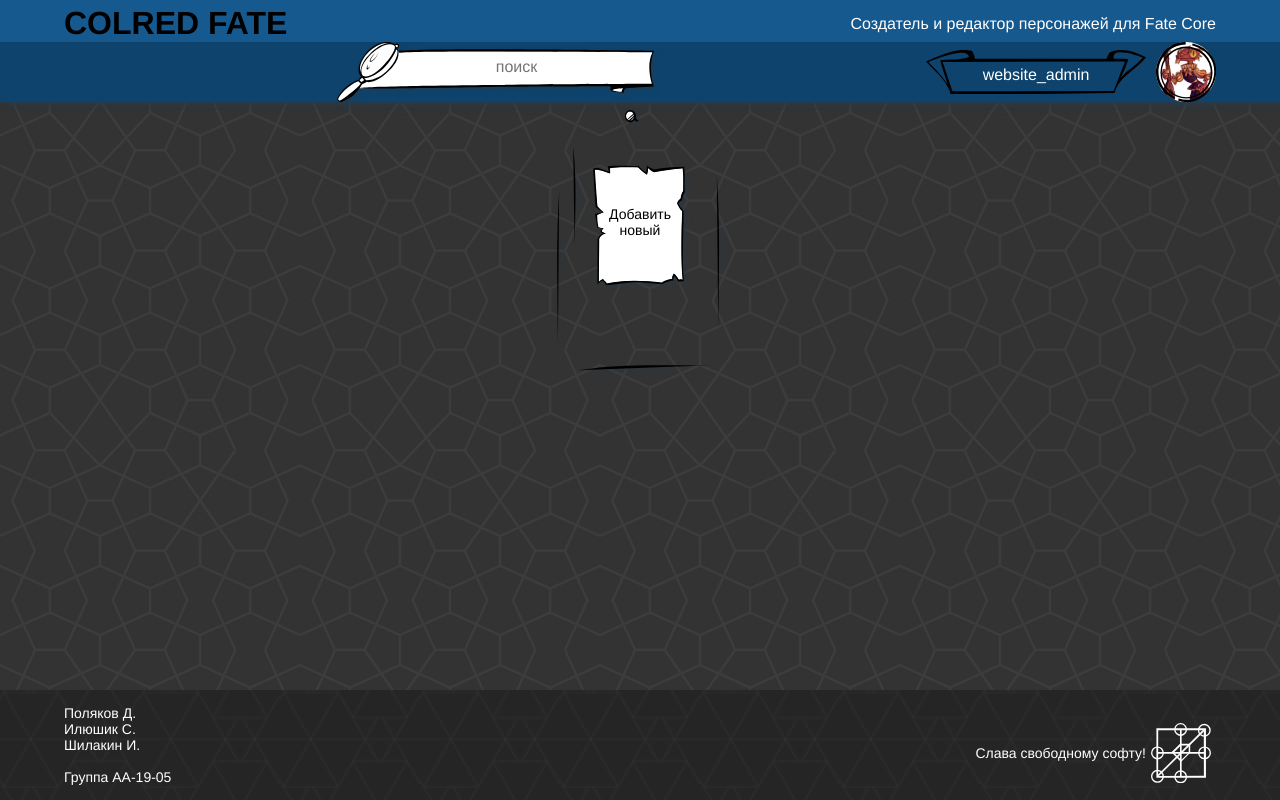
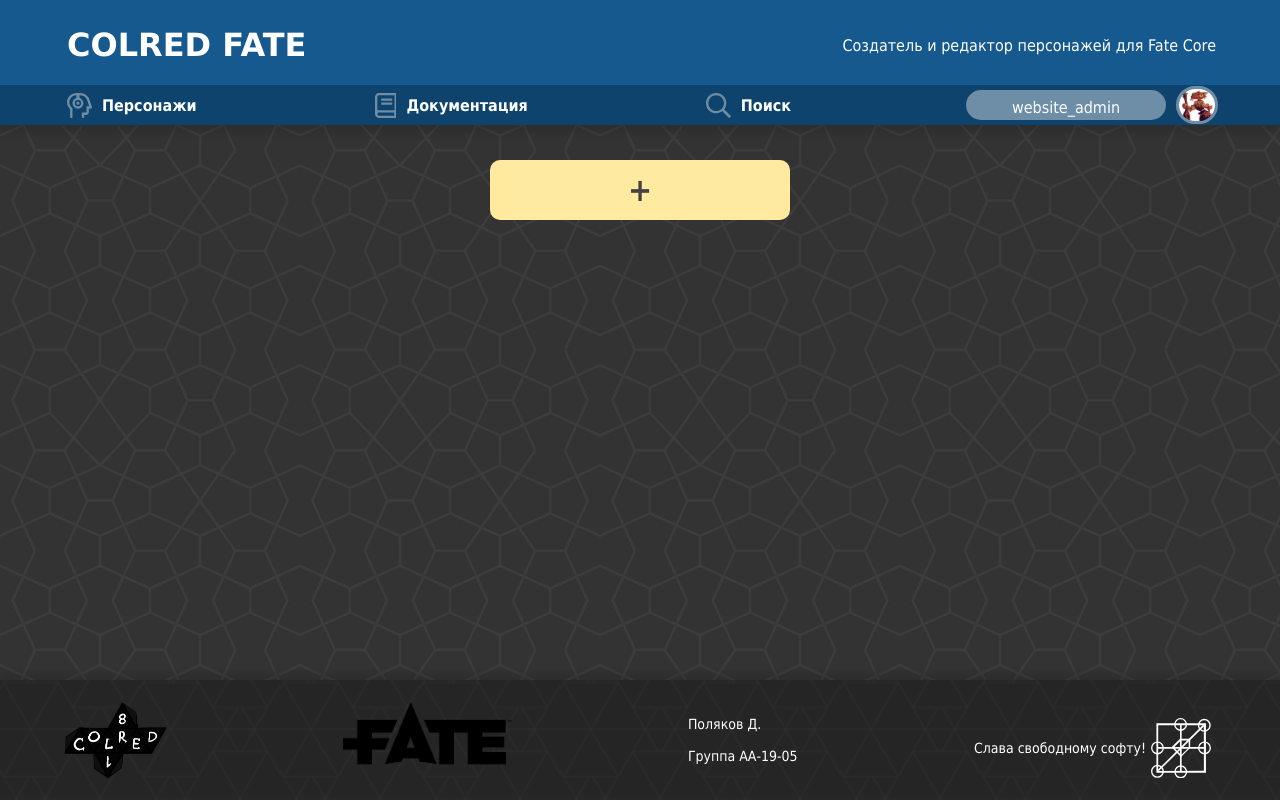
Before and after one commit to Polliakoff/COLRED_Fate, a Django app: page / in a window 1280 px wide. Run offline with Django 4.2, Linux system fonts and the light colour scheme; a user stored in the database is signed in; data comes from the database, SQL or seed files in the repository; both versions use the stored data as it was after the commit.

Commit message:
header+non_final_main

```diff
--- a/main/static/main/css/main_style.css
+++ b/main/static/main/css/main_style.css
@@ -1,8 +1,7 @@
 * {
   margin: 0;
   padding: 0;
-  font-family:  "HelveticaNeue-Light", "Helvetica Neue Light", "Helvetica Neue",
-  Helvetica, Arial, "Lucida Grande", sans-serif;
+  font-family:  Tahoma, sans-serif;
   transition: all 0.2s;
   outline: none;
 }
@@ -15,13 +14,13 @@
 }
 
 a {
-  color: black;
+  /* color: white; */
   text-decoration: none;
 }
 
-a:hover {
-  color: black;
-}
+/* a:hover {
+  color: white;
+} */
 
 html,
 body {
@@ -52,19 +51,19 @@
   flex-basis: 100%;
 }
 
-.filter_fix>div:nth-child(1) {
+/* .filter_fix>div:nth-child(1) {
   background: url(../images/login_page.svg);
   background-repeat: no-repeat;
   background-size: cover;
-}
+}   */
 
 @media screen and (max-width: 620px) {
-  .filter_fix>div:nth-child(1) {
+  /* .filter_fix>div:nth-child(1) {
     background: url(../images/login_page_mobile.svg);
     background-repeat: no-repeat;
     background-size: auto;
     background-position: center;
-  }
+  } */
 
   .filter_fix {
     width: 88vw;
@@ -91,28 +90,29 @@
 
 header {
   color: white;
-  height: 70px;
+  height: 125px;
   width: 100%;
   top: 0;
   position: fixed;
-  filter: drop-shadow( 3px 3px 2px rgba(34, 60, 80, 0.5));
+  box-shadow: 0px 6px 6px 1px #1c1e2038;
   z-index: 999;
+  display: flex;
+  flex-direction: column;
+  justify-content: space-around;
 }
 
 header .coach {
   background-color: #0d436d;
   padding: 0 5%;
-  padding: 0 5%;
-  -top: 5px;
-  /* background-color: aqua; */
   display: flex;
   flex-direction: row;
   align-items: center;
   justify-content: space-between;
-  filter: drop-shadow( 3px 3px 2px rgba(34, 60, 80, 0.4));
+  min-height: 10px;
 }
 
 header .title_head {
+  flex-grow: 5;
   background-color: #15598f;
   padding: 0 5%;
   padding-top: 5px;
@@ -120,12 +120,20 @@
   flex-direction: row;
   align-items: center;
   justify-content: space-between;
-  filter: drop-shadow( 3px 3px 2px rgba(34, 60, 80, 0.4));
+  min-height: 70px;
 }
 
 .title_head>a{
+  padding: 3px;
   font-size: xx-large;
   font-weight: bold;
+  color: white;
+  font-family: Verdana, sans-serif;
+}
+
+.title_head>a:hover{
+  background-color: #0d436d;
+  border-radius: 5px;
 }
 
 .coach>div {
@@ -136,29 +144,20 @@
   max-height: 60px;
 }
 
-@media screen and (max-width: 1250px) {
-  header .logo>div {
+@media screen and (max-width: 730px) {
+  .sinopsis {
     display: none;
   }
 }
 
-header .logo * {
-  padding: 0 5px;
-}
-
-header .logo img {
-  height: 60px;
-  width: auto;
-}
-
 header .lknick {
-  width: 220px;
-  height: 44px;
+  width: 200px;
+  height: 30px;
   justify-content: space-between;
   align-items: center;
   margin-right: 10px;
   display: flex;
-  text-align: center
+  text-align: center;
 }
 
 header .lknick>div:nth-child(2) {
@@ -167,33 +166,68 @@
 
 
 header .lknick .nickname {
-  background: url(../images/nickname.svg) !important;
-  background-repeat: no-repeat !important;
-  background-size: cover !important;
+  border-radius: 40px;
+  background-color: #6e8ea7;
   height: inherit;
 }
 
 .avatar{
-  width: 60px;
-  height: 60px;
-}
-
-.avatar>div:nth-child(2) {
-  background: url(../images/avatar.svg) !important;
-  background-repeat: no-repeat !important;
-  background-size: cover !important;
-}
-
-.avatar>div:nth-child(1){
-  background: unset !important;
+  width: 40px;
+  height: 40px;
 }
 
 .avatar img {
-  width: 60px;
-  height: 60px;
-  border-radius: 60px;
+  margin-bottom: 5px;
+  width: inherit;
+  height: inherit;
+  border-radius: 40px;
+  border: solid;
+  border-top-color: currentcolor;
+  border-right-color: currentcolor;
+  border-bottom-color: currentcolor;
+  border-left-color: currentcolor;
+  border-color: #6e8ea7;
 }
 
+.under_ava{
+  height: 90%;
+  width: auto;
+  margin-top: 1px;
+}
+
+.under_ava:hover{
+  background-color: #063255;
+  border-radius: 5px;
+}
+
+.nav_link{
+  padding: 3px;
+}
+
+.nav_link>a{
+  display: flex;
+  flex-direction: row;
+  align-items: center;
+  color: white;
+  font-weight: bold;
+}
+
+.nav_link:hover{
+  background-color: #063255;
+  border-radius: 5px;
+}
+
+.nav_link_svg{
+  height: 25px;
+  color: #6e8ea7;
+  margin-right: 10px;
+}
+
+@media screen and (max-width: 486px) {
+  .nav_link>a>div {
+    display: none;
+  }
+}
 
 /* header .lknick>div {
   padding-top: 5px;
@@ -202,16 +236,16 @@
   flex-grow: 33;
 } */
 
-header .search{
+/* header .search{
   background: url(../images/search_window.svg);
   background-repeat: no-repeat;
   background-size: cover;
   background-position: top 0px right 0px;
   width: 317px;
   height: 60px;
-}
+} */
 
-header .search>div {
+/* header .search>div {
   padding: 0 0 10px 12px;
   color: gray;
   font-weight: bold;
@@ -227,7 +261,7 @@
   outline: none;
   border: 0px;
   font-size: 16px;
-}
+} */
 
 @media screen and (max-width: 786px) {
   .lknick>*{
@@ -242,7 +276,7 @@
   }
 }
 
-@media screen and (max-width: 536px) {
+/* @media screen and (max-width: 536px) {
   header .search{
     background: url(../images/search_window_mobile.svg);
     background-repeat: no-repeat;
@@ -260,13 +294,13 @@
   header .logo * {
     padding: 0px;
   }
-}
+} */
 
 /* main============================================================ */
 
 main {
   margin: 0 5%;
-  margin-top: 100px;
+  margin-top: 150px;
 }
 
 .profiles {
@@ -275,24 +309,22 @@
   justify-content: space-evenly;
 }
 
-.listing {
-  width: 200px;
-  height: 300px;
-  display: inline-block;
-  background: url(../images/portrait.svg) no-repeat center;
-  background-repeat: no-repeat;
-  background-size: cover;
-  padding: 5px 0px;
-  margin: 10px 50px;
-  filter: drop-shadow( 3px 3px 2px rgba(34, 60, 80, 0.4));
-  /* background-color: aliceblue; */
+.profiles>a{
+   margin: 10px 50px;
 }
 
 .listing {
+  flex-grow: 20;
+  color: #434343;
+  background-color: #ffea9f;
+  border-radius: 10px;
+  width: 300px;
+  height: 100px;
   display: flex;
-  flex-direction: column;
+  flex-direction: row;
   align-items: center;
   justify-content: space-evenly;
+  padding: 5px 0px;
 }
 
 .listing>div:nth-child(2){
@@ -304,53 +336,64 @@
 }
 
 .listing:hover {
-  margin-top: 5px;
-  /*background-color: rgb(71, 59, 248);*/
-  /* box-shadow: 5px 5px 6px black; */
-  filter: drop-shadow( 10px 10px 4px rgba(34, 60, 80, 0.5));
-  margin-bottom: 15px;
+  background-color: #dfc35f;
+  border-radius: 20px;
 }
 
-.addnew {
+/* .addnew {
   background: url(../images/new_portrait.svg);
   background-repeat: no-repeat;
   background-size: cover;
+} */
+
+.addnew{
+  height: 50px;
 }
 
 .addnew>div {
-  width: 66px;
-  margin-bottom: 86px;
-  font-size: 14px;
-  text-align: center;
+  font-size: xx-large;
+  font-weight: bold;
 }
 
 .char_logo {
-  margin-top: 6px;
-  width: 165px;
-  height: 193px;
+  height: 85%;
   padding-right: 3px;
-  /* background-color: red; */
 }
 
 .char_logo>img{
+  border: solid;
+  border-width: 3px;
+  border-color: #434343;
+  border-radius: 5px;
   height: 100%;
   width: 100%;
   object-fit: cover;
 }
 
 /* footer============================================================ */
+.fotologo{
+  height: 80%;
+  width: auto;
+  margin-top: 25px;
+}
+
+.fotologo>img{
+  height: 80%;
+  width: auto;
+}
 
 footer {
   /* background-color: black; */
   background: url(../images/70.png);
   color: white;
-  height: 110px;
+  height: 120px;
   position: relative;
   display: flex;
   flex-direction: row;
   align-items: center;
   justify-content: space-between;
   font-size: 14px;
+  box-shadow: 0px -6px 6px 1px #1c1e2038;
 }
 
 footer>div{
@@ -376,3 +419,9 @@
   background-repeat: no-repeat;
   background-size: cover;
 }
+
+@media screen and (max-width: 1024px) {
+  .company-info {
+    display: none;
+  }
+}
--- a/main/templates/main/footer_base.html
+++ b/main/templates/main/footer_base.html
@@ -22,10 +22,16 @@
         {% block content %}{% endblock %}
     </main>
     <footer>
+        <div class="fotologo">
+            <img src="{% static 'main/images/logo.png' %}" alt="">
+        </div>
+
+        <div class="fotologo">
+            <img src="{% static 'main/images/fate_logo.png' %}" alt="">
+        </div>
+
         <div class="about">
             <p>Поляков Д.</p>
-            <p>Илюшик С.</p>
-            <p>Шилакин И.</p>
             <br>
             <p>Группа АА-19-05</p>
         </div>
--- a/main/templates/main/header_base.html
+++ b/main/templates/main/header_base.html
@@ -37,25 +37,36 @@
       <a href="{% url 'main_page' %}">
         COLRED FATE
         </a>
-      <div>Создатель и редактор персонажей для Fate Core</div>
+      <div class="sinopsis">Создатель и редактор персонажей для Fate Core</div>
   </div>
     <div class="coach">
-        <div class="hide"></div>
-        <div class="search shadow">
-            <div>
-                <input type="text" placeholder="поиск" id="main_search">
-            </div>
+        <div class = "nav_link">
+            <a href="#">
+            <svg class="nav_link_svg" aria-hidden="true" focusable="false" data-prefix="far" data-icon="head-side-headphones" xmlns="http://www.w3.org/2000/svg" viewBox="0 0 512 512"><path fill="currentColor" d="M509.21 275c-20.94-47.12-48.44-151.73-73.09-186.75A207.88 207.88 0 0 0 266.09 0H200C95.48 0 4.14 80.08.14 184.55A191.34 191.34 0 0 0 64 334.81V496a16 16 0 0 0 16 16h16a16 16 0 0 0 16-16V313.39l-15.93-14.31C49.14 257 33 187.36 63.89 126.58 88.13 78.88 138.68 50.76 192 48.45v52.75c-46.15 13.8-80 56.14-80 106.8a112 112 0 1 0 224 0c0-50.66-33.85-93-80-106.8V48h10.09a160.07 160.07 0 0 1 130.78 67.88c11.19 15.9 28.06 65.67 40.37 102 6.56 19.31 12.88 37.92 19 54.12H400v112a16 16 0 0 1-16 16h-80v96a16 16 0 0 0 16 16h16a16 16 0 0 0 16-16v-48h32a64 64 0 0 0 64-64v-64h32a32 32 0 0 0 29.21-45zM288 208a64 64 0 1 1-64-64 64.07 64.07 0 0 1 64 64zm-96 0a32 32 0 1 0 32-32 32 32 0 0 0-32 32z"></path></svg>
+            <div>Персонажи</div>
+            </a>
+        </div>
+        <div class = "nav_link">
+            <a href="#">
+            <svg class="nav_link_svg" aria-hidden="true" focusable="false" data-prefix="far" data-icon="book" xmlns="http://www.w3.org/2000/svg" viewBox="0 0 448 512"><path fill="currentColor" d="M128 152v-32c0-4.4 3.6-8 8-8h208c4.4 0 8 3.6 8 8v32c0 4.4-3.6 8-8 8H136c-4.4 0-8-3.6-8-8zm8 88h208c4.4 0 8-3.6 8-8v-32c0-4.4-3.6-8-8-8H136c-4.4 0-8 3.6-8 8v32c0 4.4 3.6 8 8 8zm299.1 159.7c-4.2 13-4.2 51.6 0 64.6 7.3 1.4 12.9 7.9 12.9 15.7v16c0 8.8-7.2 16-16 16H80c-44.2 0-80-35.8-80-80V80C0 35.8 35.8 0 80 0h352c8.8 0 16 7.2 16 16v368c0 7.8-5.5 14.2-12.9 15.7zm-41.1.3H80c-17.6 0-32 14.4-32 32 0 17.7 14.3 32 32 32h314c-2.7-17.3-2.7-46.7 0-64zm6-352H80c-17.7 0-32 14.3-32 32v278.7c9.8-4.3 20.6-6.7 32-6.7h320V48z"></path></svg>
+            <div>Документация</div>
+            </a>
+        </div>
+        <div class = "nav_link">
+            <a href="#">
+            <svg class="nav_link_svg" aria-hidden="true" focusable="false" data-prefix="far" data-icon="search" xmlns="http://www.w3.org/2000/svg" viewBox="0 0 512 512"><path fill="currentColor" d="M508.5 468.9L387.1 347.5c-2.3-2.3-5.3-3.5-8.5-3.5h-13.2c31.5-36.5 50.6-84 50.6-136C416 93.1 322.9 0 208 0S0 93.1 0 208s93.1 208 208 208c52 0 99.5-19.1 136-50.6v13.2c0 3.2 1.3 6.2 3.5 8.5l121.4 121.4c4.7 4.7 12.3 4.7 17 0l22.6-22.6c4.7-4.7 4.7-12.3 0-17zM208 368c-88.4 0-160-71.6-160-160S119.6 48 208 48s160 71.6 160 160-71.6 160-160 160z"></path></svg>
+            <div>Поиск</div>
+            </a>
         </div>
         <div class="">
             <div class="filter_fix lknick">
                 <div class="nickname"></div>
                 <div>{% block username %}{% endblock %}</div>
             </div>
-            <a href="{% url 'lk' %}" class="avatar filter_fix">
-                <div>
+            <a href="{% url 'lk' %}" class="avatar">
+                <div class="under_ava">
                     <img src="{% get_static_prefix %}{% block ava_image %}{% endblock %}" alt="ava">
                 </div>
-                <div></div>
             </a>
         </div>
 
--- a/main/templates/main/main_page.html
+++ b/main/templates/main/main_page.html
@@ -27,7 +27,7 @@
 
     <a href="/create_new">
         <div class="listing addnew">
-            <div>Добавить новый</div>
+            <div>+</div>
         </div>
     </a>
 </div>
```
Also changed, not shown: db.sqlite3, main/static/main/images/fate_logo.png (added).
